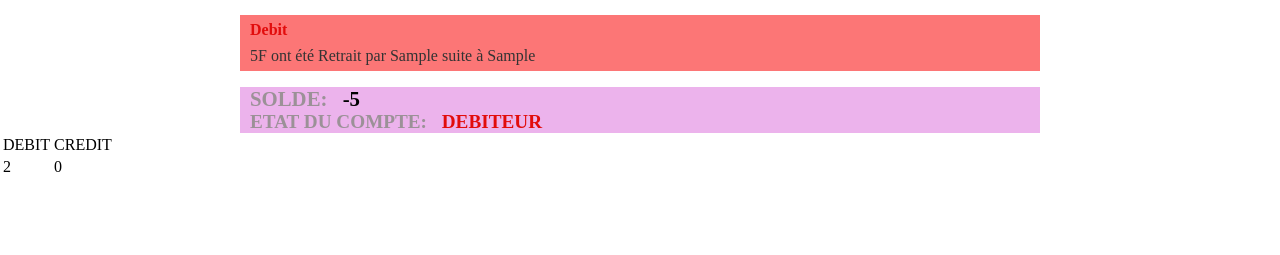
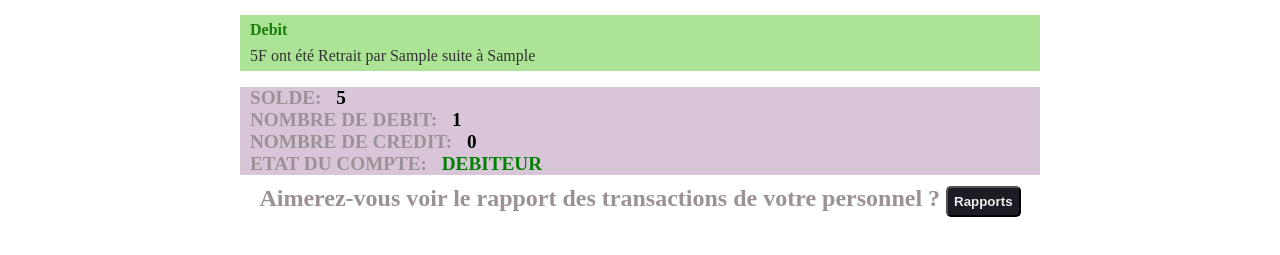
Before and after one commit to Moojob/Application-de-caisse, a website built with Parcel: page src/index.html in a window 1280 px wide. Both pictures are taken after typing "5", "Sample", "Sample" into the empty fields and a click on the button "Ajouter". Shown: the part 181-436 px from the top of the page. Built offline with nearby package versions, Linux system fonts and the light colour scheme.

Commit message:
Implementation Nbre Debit Nbre Credit

```diff
--- a/src/classes/Caisse.ts
+++ b/src/classes/Caisse.ts
@@ -3,7 +3,12 @@ import { ISubject } from "../interfaces/Subject"
 import { Transaction } from "./Transaction"
 
 export class Caisse implements ISubject {
-   private observers: IObserver[]=[];
+    static getTransaction() {
+
+    }
+    private NbreDebit = 0
+    private NbreCredit = 0
+    private observers: IObserver[] = [];
     subscribe(obs: IObserver) {
         this.observers.push(obs)
     }
@@ -33,10 +38,11 @@ export class Caisse implements ISubject {
     AjoutTransaction(transaction: Transaction) {
         this.transaction.push(transaction)
         if (transaction.getType() === 'Debit') {
+            this.solde += transaction.getMontant()
+            this.NbreDebit++;
+        } else {
             this.solde -= transaction.getMontant()
-
-        } else {
-            this.solde += transaction.getMontant()
+            this.NbreCredit++;
         } console.log("Solde : ", this.solde);
         this.notifyObserver();
     }
@@ -44,13 +50,19 @@ export class Caisse implements ISubject {
     EtatCompte(transaction: Transaction) {
         this.transaction.push(transaction)
         if (this.solde < 0) {
-         console.log( 'DEBITEUR');
+         console.log( 'CREDITEUR');
 
         } else if (this.solde === 0){
            console.log('NULL');
         } else {
-            console.log('CREDITEUR');
+            console.log('DEBITEUR');
          }
         this.notifyObserver();
     }
+    getNbreDebit() {
+        return this.NbreDebit
+    }
+    getNbreCredit() {
+        return this.NbreCredit
+    }
 }
--- a/src/classes/EtatDuCompte.ts
+++ b/src/classes/EtatDuCompte.ts
@@ -8,8 +8,17 @@ export class Etat implements IObserver{
         caisse.subscribe(this)
     }
     update(caisse : Caisse) {
-        // this.viewEtat.innerText = caisse.getEtatCompte();
-        this.viewEtat.innerText = caisse.getEtatCompte() <=0 ? 'DEBITEUR' : 'CREDITEUR';
+
+       if (caisse.getEtatCompte() < 0 ) {
+           this.viewEtat.innerText = 'CREDITEUR'
+       }else if (caisse.getEtatCompte() === 0) {
+           this.viewEtat.innerText = 'NUL'
+       } else {
+           this.viewEtat.innerText = 'DEBITEUR'
+        }
         this.viewEtat.className = this.viewEtat.innerText;
+
+        // this.viewEtat.innerText = caisse.getEtatCompte() < 0 ? 'DEBITEUR' : 'CREDITEUR')
+         // this.viewEtat.innerText = caisse.getEtatCompte();
     }
 }
--- a/src/classes/NbreTransaction.ts
+++ b/src/classes/NbreTransaction.ts
@@ -14,19 +14,30 @@ export class NbreTransaction implements IObserver {
 
 
     update(caisse: Caisse): void {
-        let comptons = caisse.getTransaction()
-        let NbreTotalDebit = 0;
-        let NbreTotalCredit = 0;
 
-        NbreTotalDebit = comptons.filter((tr) => tr.getType() === "Debit").length
-        NbreTotalCredit = comptons.filter((tr)=>tr.getType() === "Credit").length
-        // for (const tr of comptons) {
-        //     if (tr.getType() === 'Debit') {
-        //         NbreTotalDebit ++
-        //     } else {
-        //         NbreTotalCredit++
-        //     }
+        let compteur = caisse.getTransaction()
+
+        var NbreTotalDebit = caisse.getNbreDebit()
+        var NbreTotalCredit = caisse.getNbreCredit()
+
+    //     if (NbreTotalDebit !== 0 ) {
+    //           NbreTotalDebit = (compteur.filter((tr) => tr.getType() === "Debit").length);
+    //     } else {
+
+    //     }
+    //     if (NbreTotalCredit !== 0 ) {
+    //         NbreTotalCredit = (compteur.filter((tr) => tr.getType() === "Debit").length);
+    //   } else {
+
+    //   }
+    //  for (let tr of compteur) {
+    //         if (tr.getType() === 'Debit') {
+    //         NbreTotalDebit++
+    //         } else {
+    //          NbreTotalCredit++
+    //         }
+    //     }
         this.htmlNbreDebitView.innerText = NbreTotalDebit.toString();
         this.htmlNbreCreditView.innerText = NbreTotalCredit.toString();
-        }
+    }
 }
--- /dev/null
+++ b/src/classes/RapportsTransactions.ts
@@ -0,0 +1,58 @@
+import { IObserver } from "../interfaces/Observer";
+import { Caisse } from "./Caisse";
+
+export class RapportsTransactions implements IObserver {
+  private htmlRapportsContainer: HTMLTableElement;
+
+  constructor(caisse: Caisse) {
+    this.htmlRapportsContainer = document.querySelector(
+      "#transactionParEmploye"
+    )!;
+    caisse.subscribe(this);
+  }
+
+  update(caisse: Caisse): void {
+    let transactions = caisse.getTransaction();
+    let rapportsArray = [];
+    for (let tr of transactions) {
+      let how = rapportsArray.filter((e) => e.name === tr.otherText()).length;
+      if (how === 0) {
+        let employee = {
+          name: tr.otherText(),
+          debit: tr.getType() === "Debit" ? tr.getMontant() : 0,
+          credit: tr.getType() === "Credit" ? tr.getMontant() : 0,
+        };
+        rapportsArray.push(employee);
+      } else {
+        let index = rapportsArray.findIndex(
+          (element) => element.name === tr.otherText()
+        )
+        if (tr.getType() === "Debit") {
+          rapportsArray[index].debit += tr.getMontant();
+        } else {
+          rapportsArray[index].credit += tr.getMontant();
+        }
+      }
+    }
+    this.htmlRapportsContainer.innerHTML = `<tr>
+        <th>PERSONNELS</th>
+        <th>DEBIT</th>
+        <th>CREDIT</th>
+      </tr>`;
+    for (let rapport of rapportsArray) {
+      let nom = document.createElement("td");
+      let CrediT = document.createElement("td");
+      CrediT.className = 'Credit'
+      let DebiT = document.createElement("td");
+      DebiT.className = 'Debit'
+      nom.innerText = rapport.name;
+      CrediT.innerText = rapport.credit.toString();
+      DebiT.innerText = rapport.debit.toString();
+      let tr = document.createElement("tr");
+      tr.append(nom);
+      tr.append(CrediT);
+      tr.append(DebiT);
+      this.htmlRapportsContainer.append(tr);
+    }
+  }
+}
--- a/src/classes/Transaction.ts
+++ b/src/classes/Transaction.ts
@@ -8,10 +8,14 @@ export class Transaction {
     text() {
         return `${this.montant}F ont été ${this.type === "Debit" ? "Retrait" : "Déposé"} par ${this.qui} suite à ${this.raison}`
     }
+    otherText() {
+        return `${this.qui}`
+    }
     getMontant() {
        return  this.montant
     }
     getType() {
         return  this.type
-     }
+    }
+
 }
--- a/src/index.html
+++ b/src/index.html
@@ -1,10 +1,10 @@
 <!DOCTYPE html>
 <html lang="en">
   <head>
-    <meta charset="UTF-8">
-    <meta http-equiv="X-UA-Compatible" content="IE=edge">
-    <meta name="viewport" content="width=device-width, initial-scale=1.0">
-    <link rel="stylesheet" href="./style.css">
+    <meta charset="UTF-8" />
+    <meta http-equiv="X-UA-Compatible" content="IE=edge" />
+    <meta name="viewport" content="width=device-width, initial-scale=1.0" />
+    <link rel="stylesheet" href="./style.css" />
     <title>Application De Caisse</title>
   </head>
   <body>
@@ -20,18 +20,18 @@
         </div>
         <!--La Saisie du Montant-->
         <div class="domaine">
-            <label >Montant: </label>
-            <input type="number" id="montant" name="montant">
+          <label>Montant: </label>
+          <input type="number" id="montant" name="montant" required />
         </div>
         <!--La destinataire-->
         <div class="domaine">
           <label>Qui:</label>
-            <input type="text" id="qui" >
+          <input type="text" id="qui" required />
         </div>
         <!--La Raison de la Transaction-->
         <div class="domaine">
           <label>Raison:</label>
-            <input type="text" id="raison" >
+          <input type="text" id="raison" required />
         </div>
         <!--L'Ajout de la Transaction-->
         <button type="submit">Ajouter</button>
@@ -41,28 +41,51 @@
     <div class="emballage">
       <h1>GESTION DE LA CAISSE</h1>
       <!--La Liste des Transactions-->
+
       <ul class="listes-des-transactions"></ul>
     </div>
-
+    <!-- Le Solde -->
 
     <div id="container-solde">
       <span class="soldes">SOLDE: </span> <span id="solde"></span>
     </div>
+
+    <!-- Le Nombre Total d'Opération De Débit Effectué -->
+
+    <div id="container-nbreTotalDebit">
+      <span class="nbreDeDebits">NOMBRE DE DEBIT: </span>
+      <span id="nbreDeDebit"></span>
+    </div>
+    <!-- Le Nombre Total d'Opération De Débit Effectué -->
+
+    <div id="container-nbreTotalCredit">
+      <span class="nbreDeCredits">NOMBRE DE CREDIT: </span>
+      <span id="nbreDeCredit"></span>
+    </div>
+
+    <!-- L'Etat Actuel Du Compte -->
     <div id="container-etat">
       <span class="etats">ETAT DU COMPTE: </span> <span id="etat"></span>
     </div>
-    <div id="container-nbreTransaction">
-        <table>
-            <tr>
+
+    <div id="container-buttons">
+     Aimerez-vous voir le rapport des transactions de votre personnel ?
+        <button class="buttonViewPersonelTransaction">Rapports</button>
+    </div>
+
+    <div class="containerRapportTransaction">
+
+      <table id="transactionParEmploye">
+        <h3>Rapport des transactions des employé(e)s</h3>
+        <!-- <tr>
+          <td>PERSONNELS</td>
           <td>DEBIT</td>
           <td>CREDIT</td>
-            </tr>
-            <tr>
-                 <td id="nbreDeDebit"></td>
-                 <td id="nbreDeCredit"></td>
-             </tr>
+        </tr> -->
       </table>
     </div>
+
+
     <script type="module" src="app.ts"></script>
   </body>
 </html>
--- a/src/style.css
+++ b/src/style.css
@@ -6,46 +6,46 @@ body{
     max-width: 800px;
     margin: 0 auto;
 }
+ #container-buttons{
+    margin: 10px;
+    color: rgb(155, 145, 151);
+    text-align: center;
+    font-weight: bolder;
+    font-size: 1.5em;
+}
 h1{
     margin: 10px;
     color: rgb(155, 145, 151);
     text-align: center;
     font-weight: bolder;
 }
-.soldes{
-
+h3{
+    margin: 10px;
     color: rgb(155, 145, 151);
+    text-align: center;
     font-weight: bolder;
-    margin-left: 10px;
-    font-size: 1.3em;
 }
-.etats{
+.soldes, .nbreDeCredits, .nbreDeDebits, .etats {
 
     color: rgb(155, 145, 151);
     font-weight: bolder;
     margin-left: 10px;
     font-size: 1.2em;
 }
-#solde{
+
+#solde, #etat, #nbreDeDebit,  #nbreDeCredit {
 
     color: rgb(0, 0, 0);
-    font-weight: bold;
-    margin-left: 10px;
-    font-size: 1.3em;
-
-}
-#etat{
-
-
     font-weight: bold;
     margin-left: 10px;
     font-size: 1.2em;
 
 }
-#container-solde, #container-etat{
+
+#container-solde, #container-etat, #container-nbreTotalCredit, #container-nbreTotalDebit{
     max-width: 800px;
     margin: 0 auto;
-    background-color: rgb(236, 179, 236);
+    background-color: rgb(216, 198, 216);
 }
 ul{
     padding: 0;
@@ -56,26 +56,31 @@ li{
     bottom: 1px solid #eee;
     margin: 10px auto;
 }
-span#etat.DEBITEUR{
-    color: #e20c0c;
+span#etat.DEBITEUR, td.Debit{
+    color: green;
+    font-weight: bold;
+
 }
- span#etat.CREDITEUR{
-    color: #197e0b;
+ span#etat.CREDITEUR, td.Credit{
+    color: red;
+    font-weight: bold;
 }
 li.Credit {
+
+    background: rgb(252, 118, 118);
+}
+li.Debit{
     background: rgb(172, 228, 150);
 }
-li.Debit{
-    background: rgb(252, 118, 118);
-}
 li h4.Credit {
-    color: #197e0b;
+    color: #e20c0c;
+
     margin: 0;
     text-transform:capitalize ;
     font-weight: bolder;
 }
 li h4.Debit {
-    color: #e20c0c;
+    color: #197e0b;
     margin: 0;
     text-transform:capitalize ;
     font-weight: bolder;
@@ -88,6 +93,7 @@ header{
     background: #eee;
     padding: 30px;
     margin-top: 5px;
+    position: relative;
 }
 form{
     min-width: 960px;
@@ -122,3 +128,47 @@ button{
     font-weight: bolder;
 
 }
+.buttonViewPersonelTransaction{
+    color:#eee;
+    border: 1 solid black;
+    background:#1c1c24;
+    padding: 6px;
+    min-width: 70px;
+    border-radius: 5px;
+    font-weight: bolder;
+
+}
+.containerRapportTransaction{
+    display: none;
+
+}
+
+.apparition{
+    display: block;
+}
+
+table{
+    border-collapse: collapse;
+    margin-bottom: 20px;
+    max-width: 800px;
+    margin: 0 auto;
+    width: 100%;
+  }
+  #transactionParEmploye{
+    table-layout: fixed;
+  }
+
+  th{
+    border: 1px solid black;
+    padding: 10px;
+    font-weight: bolder;
+    color: rgb(155, 145, 151);
+
+  }
+  td{
+    border: 1px solid black;
+    padding: 10px;
+    font-weight: bold;
+    text-align: center;
+
+  }
```
Also changed, not shown: src/app.ts (+18 -0 lines), dist/index.html, 5 other files. Lines whose indentation alone changed are shown as unchanged.
